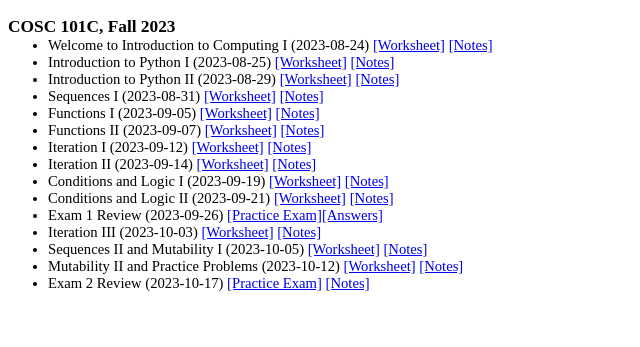
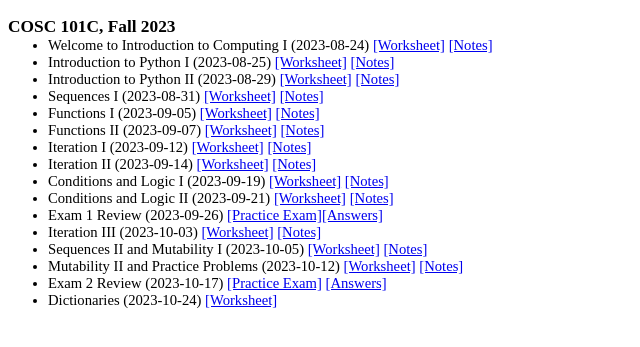
Before and after one commit to georgianahaldeman/cosc101, a Jekyll site: the page built from docs/notes/index.md, in a window 1280 px wide. Shown: the top 347 px of the page, without its empty margins (0-640 px from the left). Built offline with Jekyll 4.4.1, drawn with Linux system fonts in a browser that asks for light colours; our own code applies the rules of GitHub Pages for plain Markdown files.

Commit message:
worksheet

```diff
--- a/docs/notes/index.md
+++ b/docs/notes/index.md
@@ -28,4 +28,7 @@
 
 - Mutability II and Practice Problems (2023-10-12) [[Worksheet]](./notes/10_12.pdf) [[Notes]](./answers/10_12_answers.pdf)
 
-- Exam 2 Review (2023-10-17) [[Practice Exam]](./notes/10_17.pdf) [[Notes]](./answers/10_17_answers.pdf)
+- Exam 2 Review (2023-10-17) [[Practice Exam]](./notes/10_17.pdf) [[Answers]](./answers/10_17_answers.pdf)
+
+
+- Dictionaries (2023-10-24) [[Worksheet]](./notes/10_24.pdf)
```
Also changed, not shown: 1 other file.
